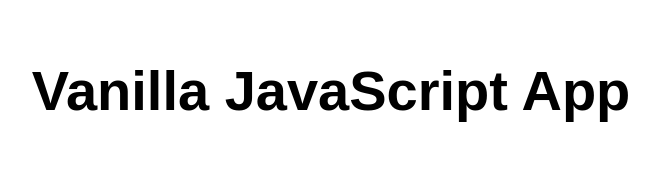
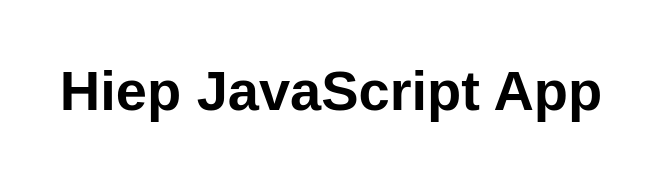
Before and after one commit to Cumlord22/azure-static-web, a website: page src/index.html in a window 1280 px wide. Shown: the whole page, without its empty margins (309-968 px from the left). Drawn offline with Linux system fonts and the light colour scheme.

Commit message:
edit content(scr) static

```diff
--- a/src/index.html
+++ b/src/index.html
@@ -5,12 +5,12 @@
   <meta charset="UTF-8">
   <meta name="viewport" content="width=device-width, initial-scale=1.0">
   <link rel="stylesheet" href="styles.css">
-  <title>Vanilla JavaScript App</title>
+  <title>Hiep JavaScript App</title>
 </head>
 
 <body>
   <main>
-    <h1>Vanilla JavaScript App</h1>
+    <h1>Hiep JavaScript App</h1>
   </main>
 </body>
 
```
